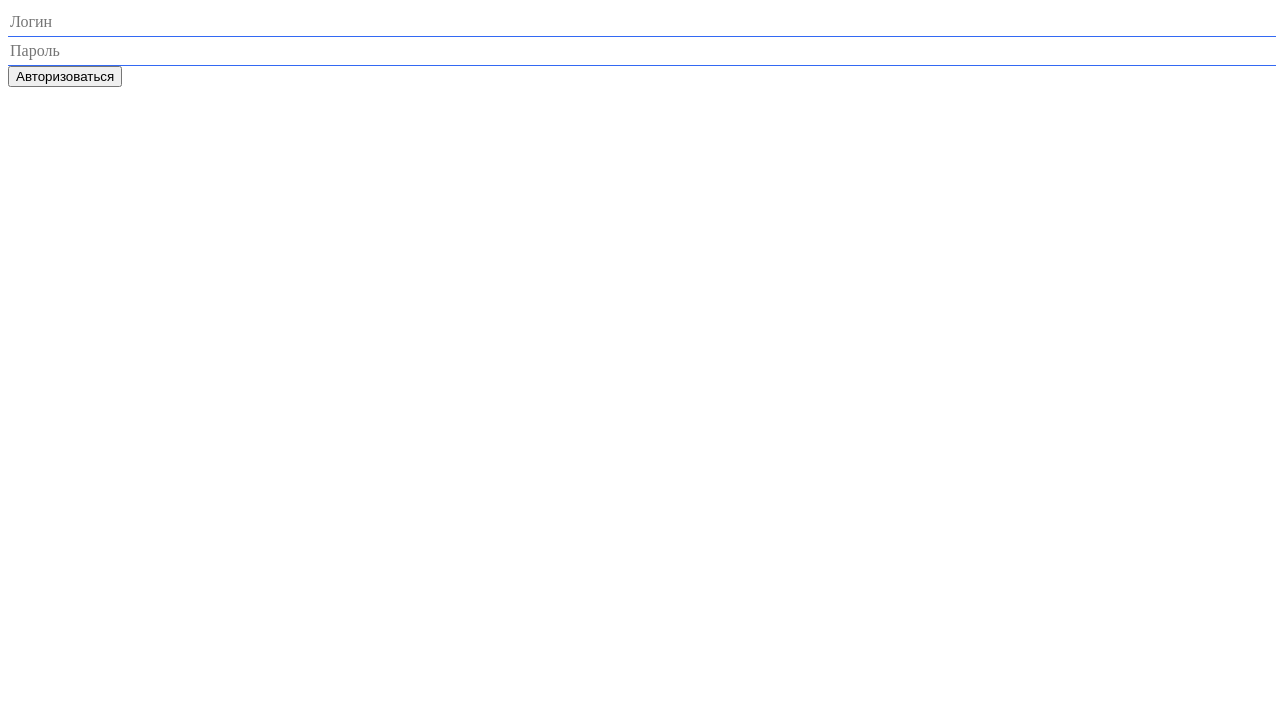
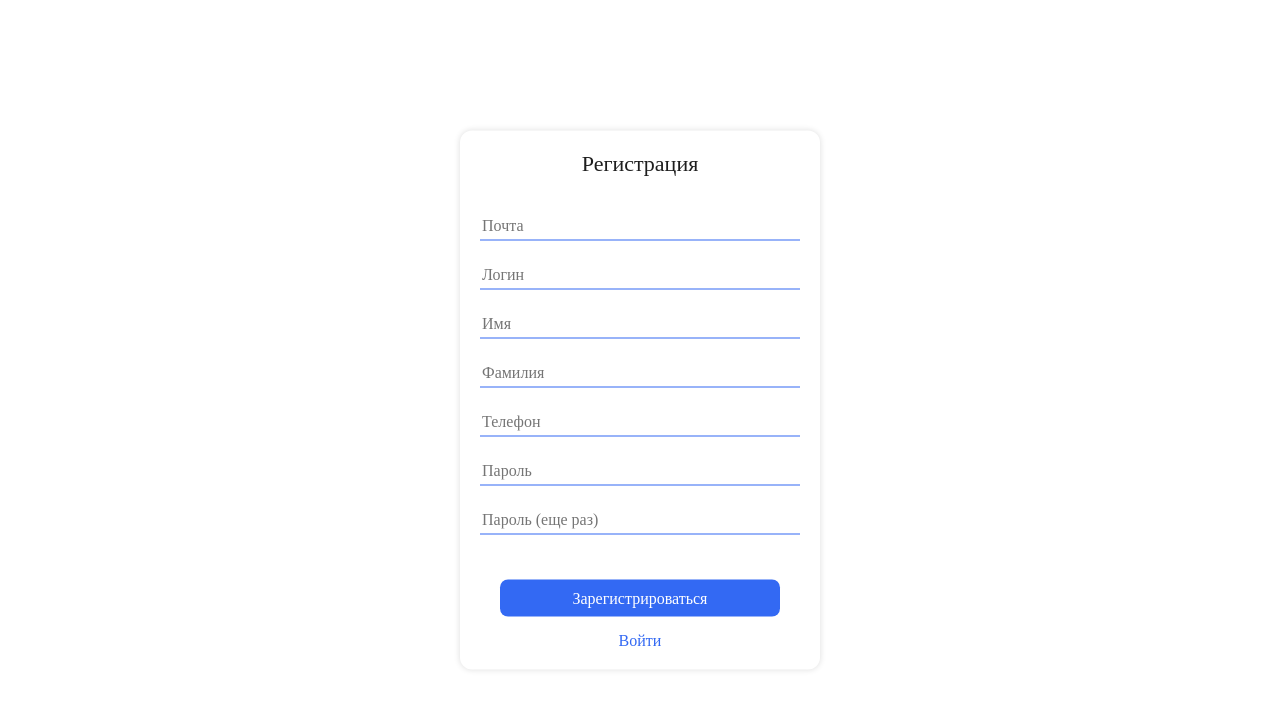
Before and after one commit to dimamax09/middle.messenger.praktikum.yandex, a website built with Vite: page index.html in a window 1280 px wide. Built offline with nearby package versions, Linux system fonts and the light colour scheme.

Commit message:
добавлены шаблоны страниц и элементов

```diff
--- a/src/components/button/index.ts
+++ b/src/components/button/index.ts
@@ -1,4 +1,6 @@
 //language=hbs
+import './style.scss';
+
 export const Button = `
     <button class="button" type="button">
         {{btnText}}
--- /dev/null
+++ b/src/components/button/style.scss
@@ -0,0 +1,13 @@
+.button {
+  all: unset;
+  width: 280px;
+  height: 37px;
+  background-color: #3369F3;
+  color: #FFF;
+  border-radius: 8px;
+  display: flex;
+  justify-content: center;
+  align-items: center;
+  cursor: pointer;
+  box-sizing: border-box;
+}
--- a/src/components/input/style.scss
+++ b/src/components/input/style.scss
@@ -1,9 +1,7 @@
-input {
+.input {
   all: unset;
   padding: 5px 2px;
   width: 100%;
+  border-bottom: 1px solid #3369F3;
+  box-sizing: border-box;
 }
-
-.input {
-  border-bottom: 1px solid #3369F3;
-}
--- /dev/null
+++ b/src/components/links/index.ts
@@ -0,0 +1,8 @@
+//language=hbs
+import './style.scss';
+
+export const Link = `
+<a class="link" href="{{link}}">
+    {{text}}
+</a>
+`
--- /dev/null
+++ b/src/components/links/style.scss
@@ -0,0 +1,6 @@
+.link {
+  text-decoration: none;
+  color: #3369F3;
+  font-size: 16px;
+  cursor: pointer;
+}
--- /dev/null
+++ b/src/components/title/index.ts
@@ -0,0 +1,5 @@
+import './style.scss';
+
+export const Title = `
+<div class="title">{{title}}</div>
+`
--- /dev/null
+++ b/src/components/title/style.scss
@@ -0,0 +1,5 @@
+.title {
+  font-size: 22px;
+  font-weight: 500;
+  color: #1E1E1E;
+}
--- a/src/main.ts
+++ b/src/main.ts
@@ -1,11 +1,15 @@
 import Handlebars from 'handlebars';
 import {InputField} from "./components/input";
 import {Button} from "./components/button";
+import {Link} from "./components/links";
+import {Title} from "./components/title";
 import {LoginPage} from "./pages/autorization/login";
-
+import {RegistrationPage} from "./pages/autorization/registration";
 
 Handlebars.registerPartial('InputField', InputField);
 Handlebars.registerPartial('Button', Button);
+Handlebars.registerPartial('Link', Link);
+Handlebars.registerPartial('Title', Title);
 
-const template = Handlebars.compile(LoginPage);
+const template = Handlebars.compile(RegistrationPage);
 document.body.innerHTML = template({});
--- a/src/pages/autorization/login/index.ts
+++ b/src/pages/autorization/login/index.ts
@@ -1,12 +1,21 @@
 //language=hbs
+import './../style.scss';
+
 export const LoginPage = `
-<form class="login-page">
-    <div class="login-page__content">
-        {{> InputField placeholder="Логин" name="login" type="text" }}
-        {{> InputField placeholder="Пароль" name="password" type="password" }}
+    <div class="auth-block">
+        <form class="auth-form">
+            <div class="auth-form__title">
+                {{> Title title="Вход"}}
+            </div>
+
+            <div class="auth-form__content">
+                {{> InputField placeholder="Логин" name="login" type="text" }}
+                {{> InputField placeholder="Пароль" name="password" type="password" }}
+            </div>
+            <div class="auth-form__footer">
+                {{> Button btnText="Авторизоваться" }}
+                {{> Link text="Нет аккаунта?" }}
+            </div>
+        </form>
     </div>
-    <div class="login-page__footer">
-        {{> Button btnText="Авторизоваться" }}
-    </div>
-</form>
 `
--- /dev/null
+++ b/src/pages/autorization/registration/index.ts
@@ -0,0 +1,26 @@
+//language=hbs
+import './../style.scss';
+
+export const RegistrationPage = `
+    <div class="auth-block">
+        <form class="auth-form">
+            <div class="auth-form__title">
+                {{> Title title="Регистрация"}}
+            </div>
+
+            <div class="auth-form__content">
+                {{> InputField placeholder="Почта" name="email" type="email" }}
+                {{> InputField placeholder="Логин" name="login" type="text" }}
+                {{> InputField placeholder="Имя" name="first_name" type="text" }}
+                {{> InputField placeholder="Фамилия" name="second_name" type="text" }}
+                {{> InputField placeholder="Телефон" name="text" type="phone" }}
+                {{> InputField placeholder="Пароль" name="password" type="password" }}
+                {{> InputField placeholder="Пароль (еще раз)" name="password-repeat" type="text" }}
+            </div>
+            <div class="auth-form__footer">
+                {{> Button btnText="Зарегистрироваться" }}
+                {{> Link text="Войти" }}
+            </div>
+        </form>
+    </div>
+`
--- /dev/null
+++ b/src/pages/autorization/style.scss
@@ -0,0 +1,39 @@
+.auth-form {
+  border-radius: 12px;
+  box-shadow: 0px 0px 6px 0px #00000024;
+  width: 360px;
+  padding: 20px;
+  box-sizing: border-box;
+  position: absolute;
+  top: 50%;
+  left: 50%;
+  transform: translate(-50%, -50%);
+  display: flex;
+  flex-direction: column;
+  justify-content: center;
+  align-items: center;
+}
+
+.auth-form {
+  .auth-form__title {
+    display: flex;
+    margin-bottom: 25px;
+  }
+
+  .auth-form__content {
+    input {
+      margin: 10px 0px;
+    }
+  }
+
+  .auth-form__footer {
+    display: flex;
+    flex-direction: column;
+    align-items: center;
+    margin-top: 35px;
+
+    button {
+      margin-bottom: 15px;
+    }
+  }
+}
```
